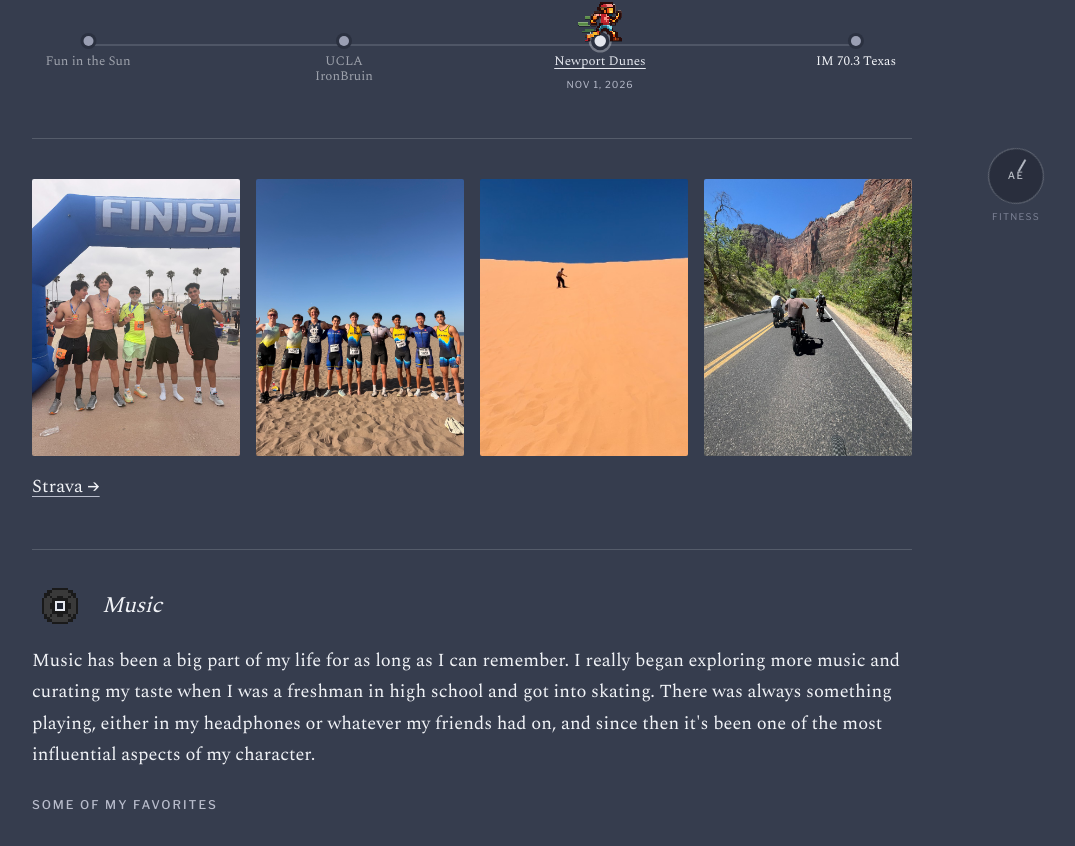
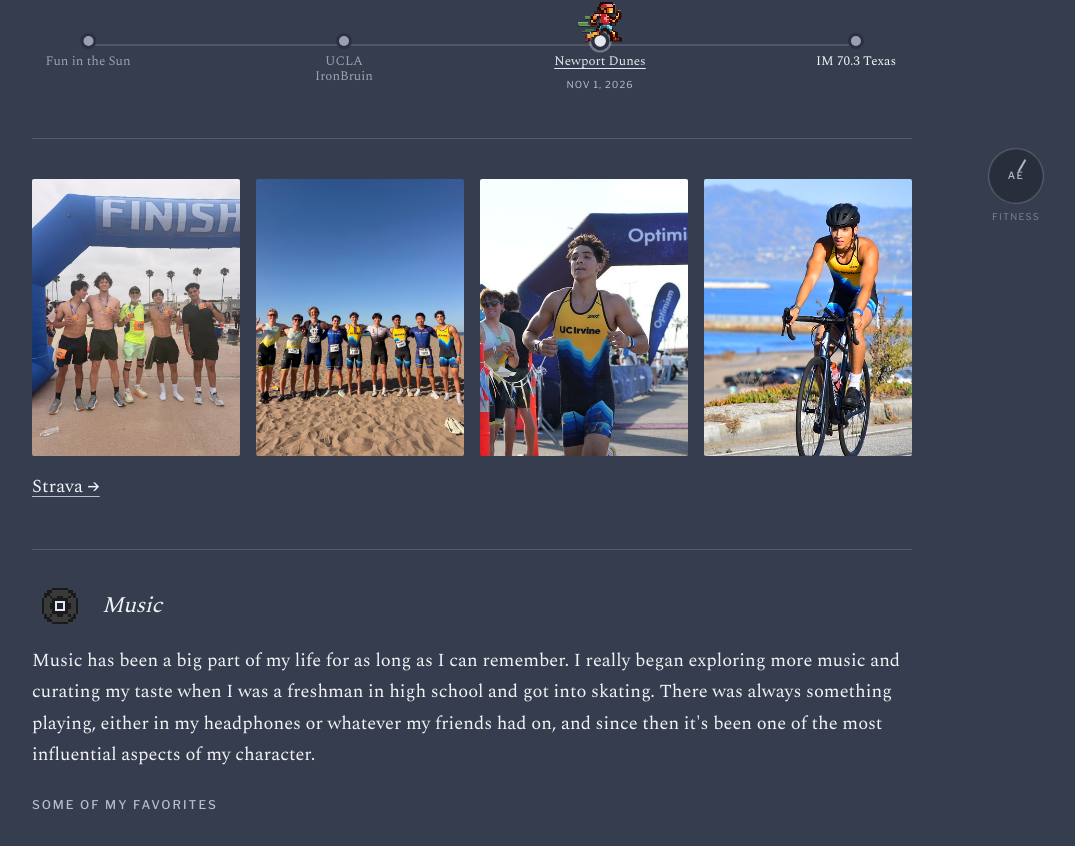
Before and after one commit to alieldaoushyuci/portfolio, a Next.js app: page /about in a window 1280 px wide. Shown: the part 574-1420 px from the top of the page, without its empty margins (168-1243 px from the left). Built offline with nearby package versions, Linux system fonts and the light colour scheme.

Commit message:
Replace fitness gallery biking and sandboarding photos with race photos

```diff
--- a/app/about/page.jsx
+++ b/app/about/page.jsx
@@ -127,8 +127,8 @@ export default function About() {
               <li className="travel-gallery-item">
                 <div className="travel-gallery-photo">
                   <img
-                    src="/fitness/sandboard.png"
-                    alt="Sandboarding down a dune"
+                    src="/fitness/triathlon-running.jpg"
+                    alt="Running toward the finish line at a triathlon"
                     loading="lazy"
                   />
                 </div>
@@ -136,8 +136,9 @@ export default function About() {
               <li className="travel-gallery-item">
                 <div className="travel-gallery-photo">
                   <img
-                    src="/fitness/ebike.png"
-                    alt="Riding e-bikes through a canyon road"
+                    src="/fitness/triathlon-cycling.jpg"
+                    style={{ objectPosition: '65% center' }}
+                    alt="Cycling along the coast during a triathlon"
                     loading="lazy"
                   />
                 </div>
--- a/src/data/page-updates.js
+++ b/src/data/page-updates.js
@@ -2,7 +2,7 @@
 // Shared styling, builds, and corrections to this footer do not reset dates.
 export const PAGE_UPDATES = {
   '/': '2026-10-09',
-  '/about': '2026-10-18',
+  '/about': '2026-10-19',
   '/education': '2026-10-13',
   '/experience': '2026-10-06',
   '/involvement': '2026-10-13',
```
Also changed, not shown: public/fitness/triathlon-cycling.jpg (added), public/fitness/triathlon-running.jpg (added), 36 other files (tests, documents, lock files or other folders).
